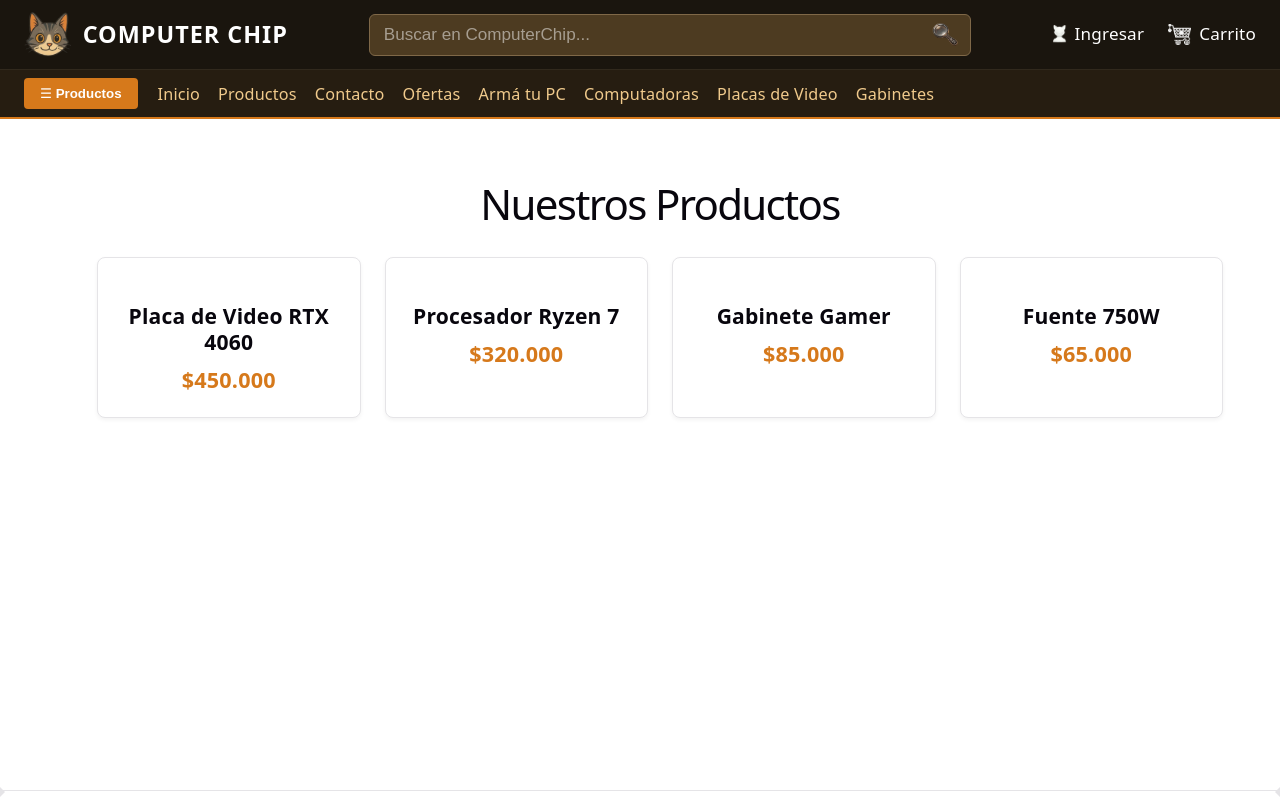
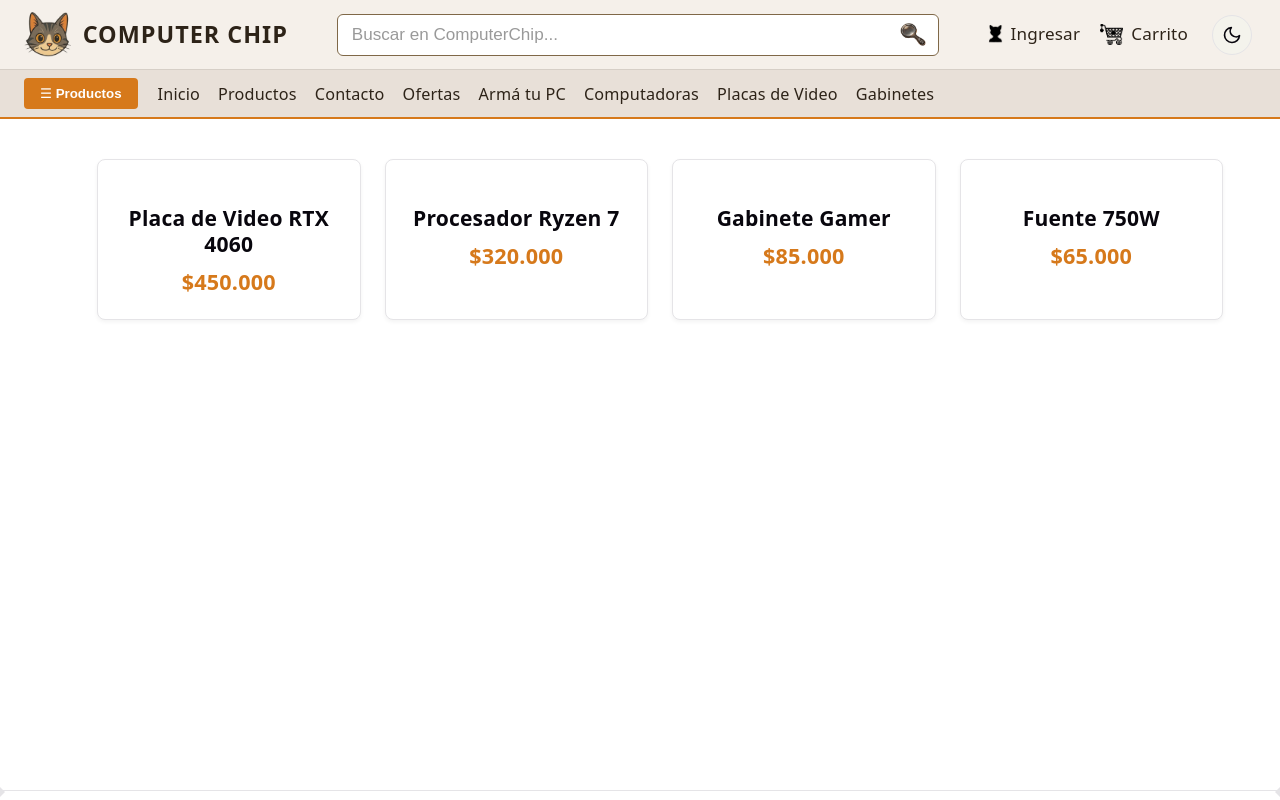
Before and after one commit to msmdev43/FrontComputerChip, a React (Vite) app: page /productos in a window 1280 px wide. Shown: the top 800 px of the page. Built offline with nearby package versions, Linux system fonts and the light colour scheme.

Commit message:
Modo oscuro/claro

```diff
--- a/src/components/Navbar.jsx
+++ b/src/components/Navbar.jsx
@@ -5,6 +5,7 @@ import logoCerrado from '../assets/LogoComputerChipOjosCerrados.png'
 import searchGato from '../assets/SearchGato.png'
 import ingresarEmoji from '../assets/IngresarEmojiBlanco.png'
 import carritoEmoji from '../assets/CarritoEmojiBlanco.png'
+import ThemeToggle from './ThemeToggle';
 import '../styles/components/Navbar.css'
 
 function Navbar() {
@@ -25,7 +26,7 @@ function Navbar() {
           </button>
         </div>
 
-        {/* Acciones de usuario con nuevos iconos */}
+        {/* Acciones de usuario */}
         <div className="user-actions">
           <div className="action-item">
             <img src={ingresarEmoji} className="action-icon-gato" alt="Ingresar" />
@@ -34,6 +35,10 @@ function Navbar() {
           <div className="action-item cart">
             <img src={carritoEmoji} className="action-icon-gato" alt="Carrito" />
             <span>Carrito</span>
+          </div>
+          {/* ✅ Agregamos el ThemeToggle aquí */}
+          <div className="action-item theme-toggle-wrapper">
+            <ThemeToggle />
           </div>
         </div>
       </div>
--- /dev/null
+++ b/src/components/ThemeToggle.jsx
@@ -0,0 +1,70 @@
+// C:\xampp\htdocs\FrontComputerChip\src\components\ThemeToggle.jsx
+import { useState, useEffect } from 'react';
+import '../styles/components/ThemeToggle.css';
+
+const ThemeToggle = () => {
+  // Estado para el tema
+  const [theme, setTheme] = useState(() => {
+    const savedTheme = localStorage.getItem('theme');
+    if (savedTheme) return savedTheme;
+
+    // Si no hay tema guardado, usar prefers-color-scheme
+    if (window.matchMedia('(prefers-color-scheme: dark)').matches) {
+      return 'dark';
+    }
+    return 'light';
+  });
+
+  // Aplicar el tema al elemento HTML
+  useEffect(() => {
+    const htmlElement = document.documentElement;
+
+    // Remover ambos temas
+    htmlElement.removeAttribute('data-theme');
+
+    // Aplicar el tema seleccionado
+    if (theme === 'dark') {
+      htmlElement.setAttribute('data-theme', 'dark');
+    } else if (theme === 'light') {
+      htmlElement.setAttribute('data-theme', 'light');
+    }
+
+    // Guardar en localStorage
+    localStorage.setItem('theme', theme);
+  }, [theme]);
+
+  // Alternar entre temas
+  const toggleTheme = () => {
+    setTheme(prevTheme => prevTheme === 'light' ? 'dark' : 'light');
+  };
+
+  return (
+    <button
+      className="theme-toggle"
+      onClick={toggleTheme}
+      aria-label={`Cambiar a tema ${theme === 'light' ? 'oscuro' : 'claro'}`}
+    >
+      {theme === 'light' ? (
+        // Icono de luna para modo oscuro
+        <svg xmlns="http://www.w3.org/2000/svg" width="20" height="20" viewBox="0 0 24 24" fill="none" stroke="currentColor" strokeWidth="2" strokeLinecap="round" strokeLinejoin="round">
+          <path d="M21 12.79A9 9 0 1 1 11.21 3 7 7 0 0 0 21 12.79z"/>
+        </svg>
+      ) : (
+        // Icono de sol para modo claro
+        <svg xmlns="http://www.w3.org/2000/svg" width="20" height="20" viewBox="0 0 24 24" fill="none" stroke="currentColor" strokeWidth="2" strokeLinecap="round" strokeLinejoin="round">
+          <circle cx="12" cy="12" r="5"/>
+          <line x1="12" y1="1" x2="12" y2="3"/>
+          <line x1="12" y1="21" x2="12" y2="23"/>
+          <line x1="4.22" y1="4.22" x2="5.64" y2="5.64"/>
+          <line x1="18.36" y1="18.36" x2="19.78" y2="19.78"/>
+          <line x1="1" y1="12" x2="3" y2="12"/>
+          <line x1="21" y1="12" x2="23" y2="12"/>
+          <line x1="4.22" y1="19.78" x2="5.64" y2="18.36"/>
+          <line x1="18.36" y1="5.64" x2="19.78" y2="4.22"/>
+        </svg>
+      )}
+    </button>
+  );
+};
+
+export default ThemeToggle;
--- a/src/index.css
+++ b/src/index.css
@@ -7,7 +7,7 @@
   --color-cream: #F0CA8C;
   --color-muted: #7F6848;
 
-  /* Variables del sistema */
+  /* Variables del sistema - valores por defecto (claro) */
   --text: #6b6375;
   --text-h: #08060d;
   --bg: #fff;
@@ -34,8 +34,23 @@
   -moz-osx-font-smoothing: grayscale;
 }
 
+/* 🎯 Clase para tema oscuro (se activa manualmente) */
+[data-theme="dark"] {
+  --text: #9ca3af;
+  --text-h: #f3f4f6;
+  --bg: #16171d;
+  --border: #2e303a;
+  --code-bg: #1f2028;
+  --accent: #c084fc;
+  --accent-bg: rgba(192, 132, 252, 0.15);
+  --accent-border: rgba(192, 132, 252, 0.5);
+  --social-bg: rgba(47, 48, 58, 0.5);
+  --shadow: rgba(0, 0, 0, 0.4) 0 10px 15px -3px, rgba(0, 0, 0, 0.25) 0 4px 6px -2px;
+}
+
+/* 🎯 Mantén el sistema automático como alternativa */
 @media (prefers-color-scheme: dark) {
-  :root {
+  :root:not([data-theme="light"]):not([data-theme="dark"]) {
     --text: #9ca3af;
     --text-h: #f3f4f6;
     --bg: #16171d;
@@ -48,6 +63,7 @@
     --shadow: rgba(0, 0, 0, 0.4) 0 10px 15px -3px, rgba(0, 0, 0, 0.25) 0 4px 6px -2px;
   }
 }
+
 
 body {
   margin: 0;
--- a/src/pages/Productos.jsx
+++ b/src/pages/Productos.jsx
@@ -3,7 +3,6 @@ import '../styles/Productos.css'
 function Productos() {
   return (
     <section className="page-container">
-      <h1>Nuestros Productos</h1>
       <div className="productos-grid">
         <div className="producto-card">
           <h3>Placa de Video RTX 4060</h3>
--- a/src/styles/components/Navbar.css
+++ b/src/styles/components/Navbar.css
@@ -5,30 +5,67 @@
   --color-light-bg: #F3C786;
   --color-cream: #F0CA8C;
   --color-muted: #7F6848;
+
+  /* Colores del navbar según tema */
+  --navbar-bg-top: #1a150e;
+  --navbar-bg-bottom: #261d11;
+  --navbar-text: #ffffff;
+  --navbar-border: var(--color-accent);
+  --navbar-input-bg: var(--color-primary);
+  --navbar-input-text: #fff;
+  --navbar-input-placeholder: rgba(255, 255, 255, 0.5);
+}
+
+/* 🎯 Tema oscuro (manual) */
+[data-theme="dark"] .main-header {
+  --navbar-bg-top: #0d0b08;
+  --navbar-bg-bottom: #1a150e;
+  --navbar-text: #e5e5e5;
+  --navbar-border: var(--color-accent);
+  --navbar-input-bg: #2d2318;
+  --navbar-input-text: #e5e5e5;
+  --navbar-input-placeholder: rgba(255, 255, 255, 0.4);
+}
+
+/* 🎯 Tema claro (manual) */
+[data-theme="light"] .main-header {
+  --navbar-bg-top: #f5f0ea;
+  --navbar-bg-bottom: #e8e0d8;
+  --navbar-text: #2d2318;
+  --navbar-border: var(--color-accent);
+  --navbar-input-bg: #ffffff;
+  --navbar-input-text: #2d2318;
+  --navbar-input-placeholder: rgba(0, 0, 0, 0.4);
+  border-bottom-color: var(--color-accent);
 }
 
 .main-header {
-  background-color: #1a150e;
-  color: #ffffff;
+  background-color: var(--navbar-bg-top);
+  color: var(--navbar-text);
   font-family: system-ui, sans-serif;
-  border-bottom: 2px solid var(--color-accent);
+  border-bottom: 2px solid var(--navbar-border);
   width: 100%;
+  transition: background-color 0.3s ease, color 0.3s ease, border-color 0.3s ease;
 }
 
-/* 🔥 Barra Superior - SIN max-width, ocupa todo */
+/* 🔥 Barra Superior */
 .header-top {
   display: flex;
   align-items: center;
   justify-content: space-between;
   padding: 12px 24px;
   gap: 20px;
-  width: 100%;              /* ← Ocupa todo el ancho */
-  max-width: 100%;          /* ← Sin límite */
+  width: 100%;
+  max-width: 100%;
   margin: 0;
   box-sizing: border-box;
+  background-color: var(--navbar-bg-top);
+  transition: background-color 0.3s ease;
 }
 
-/* Contenedor del Logo interactivo */
+/* ============================================ */
+/* 🎯 LOGO - Sin filtros de color */
+/* ============================================ */
 .logo-container {
   display: flex;
   align-items: center;
@@ -43,6 +80,8 @@
   height: 45px;
   width: auto;
   transition: opacity 0.12s ease-in-out;
+  /* 🔥 IMPORTANTE: Sin filter para mantener los colores originales */
+  filter: none !important;
 }
 
 .logo-cerrado {
@@ -51,7 +90,6 @@
   opacity: 0;
 }
 
-/* Efecto hover sobre el logo */
 .logo-container:hover .logo-abierto {
   opacity: 0;
 }
@@ -64,28 +102,27 @@
   font-weight: 800;
   font-size: 1.3rem;
   letter-spacing: 1px;
-  color: #fff;
+  color: var(--navbar-text);
   display: flex;
   flex-direction: column;
   white-space: nowrap;
+  transition: color 0.3s ease;
 }
 
-.sub-brand {
-  font-size: 0.75rem;
-  color: var(--color-accent);
-  font-weight: 600;
-}
-
-/* 🔥 Barra de búsqueda - más flexible */
+/* ============================================ */
+/* 🎯 ICONOS DE ACCIÓN - Con filtros de color */
+/* ============================================ */
+/* 🔥 Barra de búsqueda */
 .search-bar-container {
   flex: 1;
   max-width: 600px;
   display: flex;
-  background-color: var(--color-primary);
+  background-color: var(--navbar-input-bg);
   border: 1px solid var(--color-muted);
   border-radius: 6px;
   overflow: hidden;
   min-width: 200px;
+  transition: background-color 0.3s ease, border-color 0.3s ease;
 }
 
 .search-input {
@@ -93,12 +130,14 @@
   padding: 10px 14px;
   background: transparent;
   border: none;
-  color: #fff;
+  color: var(--navbar-input-text);
   font-size: 0.95rem;
+  transition: color 0.3s ease;
 }
 
 .search-input::placeholder {
-  color: rgba(255, 255, 255, 0.5);
+  color: var(--navbar-input-placeholder);
+  transition: color 0.3s ease;
 }
 
 .search-input:focus {
@@ -121,63 +160,94 @@
   background-color: rgba(214, 121, 27, 0.15);
 }
 
+/* 🔥 Icono de búsqueda - SIN FILTRO, mantiene su imagen original */
 .search-icon-gato {
   height: 24px;
   width: auto;
   object-fit: contain;
   transition: transform 0.2s ease-in-out;
+  /* 🔥 Sin filter para mantener el color original de la imagen */
+  filter: none !important;
 }
 
 .search-button:hover .search-icon-gato {
   transform: scale(1.1);
 }
 
-/* Acciones de usuario */
+/* ============================================ */
+/* 🎯 ACCIONES DE USUARIO - Con filtros */
+/* ============================================ */
 .user-actions {
   display: flex;
-  gap: 24px; /* Un poquito más de espacio entre elementos */
+  align-items: center;
+  gap: 20px;
   flex-shrink: 0;
 }
 
 .action-item {
   display: flex;
   align-items: center;
-  gap: 8px; /* Espacio entre el icono de gato y el texto */
+  gap: 8px;
   cursor: pointer;
   font-size: 0.95rem;
   font-weight: 500;
   transition: color 0.2s;
   white-space: nowrap;
+  color: var(--navbar-text);
 }
 
 .action-item:hover {
   color: var(--color-accent);
 }
 
+/* 🔥 Iconos de acción - con filtro */
 .action-icon-gato {
-  height: 22px; /* Tamaño equilibrado respecto a la tipografía */
+  height: 22px;
   width: auto;
   object-fit: contain;
   transition: transform 0.2s ease-in-out, filter 0.2s ease-in-out;
+  filter: brightness(0) invert(1);  /* Blanco en modo oscuro */
 }
 
-/* Efecto hover: el icono salta sutilmente hacia arriba y se ilumina un poco */
+[data-theme="light"] .action-icon-gato {
+  filter: brightness(0) invert(0);  /* Negro en modo claro */
+}
+
+/* 🔥 Hover de los iconos - mantener el color pero con animación */
 .action-item:hover .action-icon-gato {
   transform: translateY(-2px);
-  filter: brightness(1.2);
+  /* No cambiamos el filter en hover para mantener consistencia */
 }
 
-/* 🔥 Barra Inferior - SIN max-width */
+/* 🔥 Para el carrito en hover - efecto especial si quieres */
+.action-item.cart:hover .action-icon-gato {
+  transform: translateY(-2px) scale(1.05);
+}
+
+/* Wrapper para el toggle de tema */
+.theme-toggle-wrapper {
+  padding: 0 4px;
+}
+
+/* ============================================ */
+/* 🎯 BARRA INFERIOR */
+/* ============================================ */
 .header-bottom {
   display: flex;
   align-items: center;
-  background-color: #261d11;
+  background-color: var(--navbar-bg-bottom);
   padding: 8px 24px;
   border-top: 1px solid rgba(255, 255, 255, 0.05);
   width: 100%;
   max-width: 100%;
   margin: 0;
   box-sizing: border-box;
+  transition: background-color 0.3s ease;
+}
+
+/* Tema claro - ajustar el borde superior */
+[data-theme="light"] .header-bottom {
+  border-top: 1px solid rgba(0, 0, 0, 0.08);
 }
 
 .products-btn {
@@ -207,7 +277,7 @@
 }
 
 .nav-links a {
-  color: var(--color-cream);
+  color: var(--navbar-text);
   text-decoration: none;
   font-size: 0.9rem;
   font-weight: 500;
@@ -216,10 +286,12 @@
 }
 
 .nav-links a:hover {
-  color: #fff;
+  color: var(--color-accent);
 }
 
-/* Responsive */
+/* ============================================ */
+/* 🎯 RESPONSIVE */
+/* ============================================ */
 @media (max-width: 1024px) {
   .header-top {
     padding: 12px 16px;
--- /dev/null
+++ b/src/styles/components/ThemeToggle.css
@@ -0,0 +1,33 @@
+/* C:\xampp\htdocs\FrontComputerChip\src\components\ThemeToggle.css */
+.theme-toggle {
+  background: var(--code-bg);
+  border: 1px solid var(--border);
+  border-radius: 50%;
+  width: 40px;
+  height: 40px;
+  display: flex;
+  align-items: center;
+  justify-content: center;
+  cursor: pointer;
+  color: var(--text-h);
+  transition: all 0.3s ease;
+  padding: 0;
+}
+
+.theme-toggle:hover {
+  background: var(--accent-bg);
+  border-color: var(--accent-border);
+  transform: scale(1.05);
+}
+
+.theme-toggle:active {
+  transform: scale(0.95);
+}
+
+.theme-toggle svg {
+  transition: transform 0.3s ease;
+}
+
+.theme-toggle:hover svg {
+  transform: rotate(20deg);
+}
```
